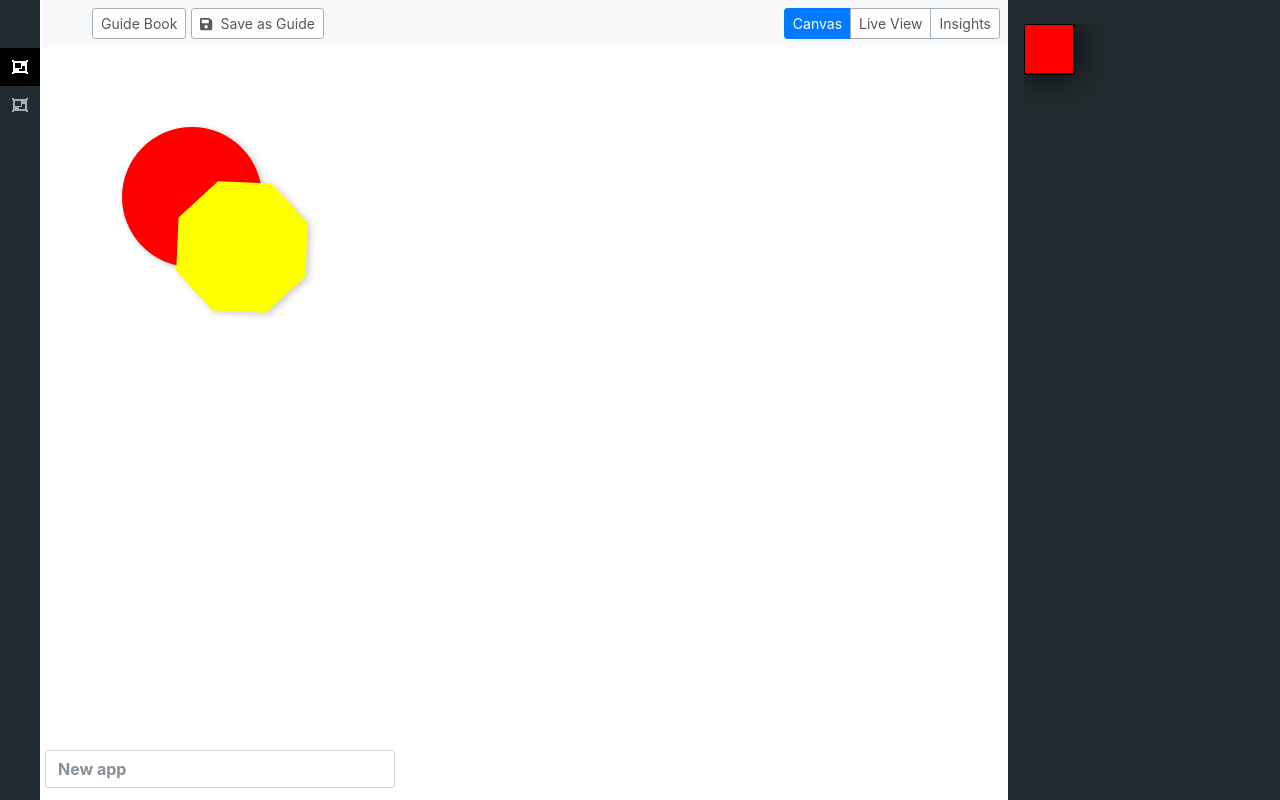
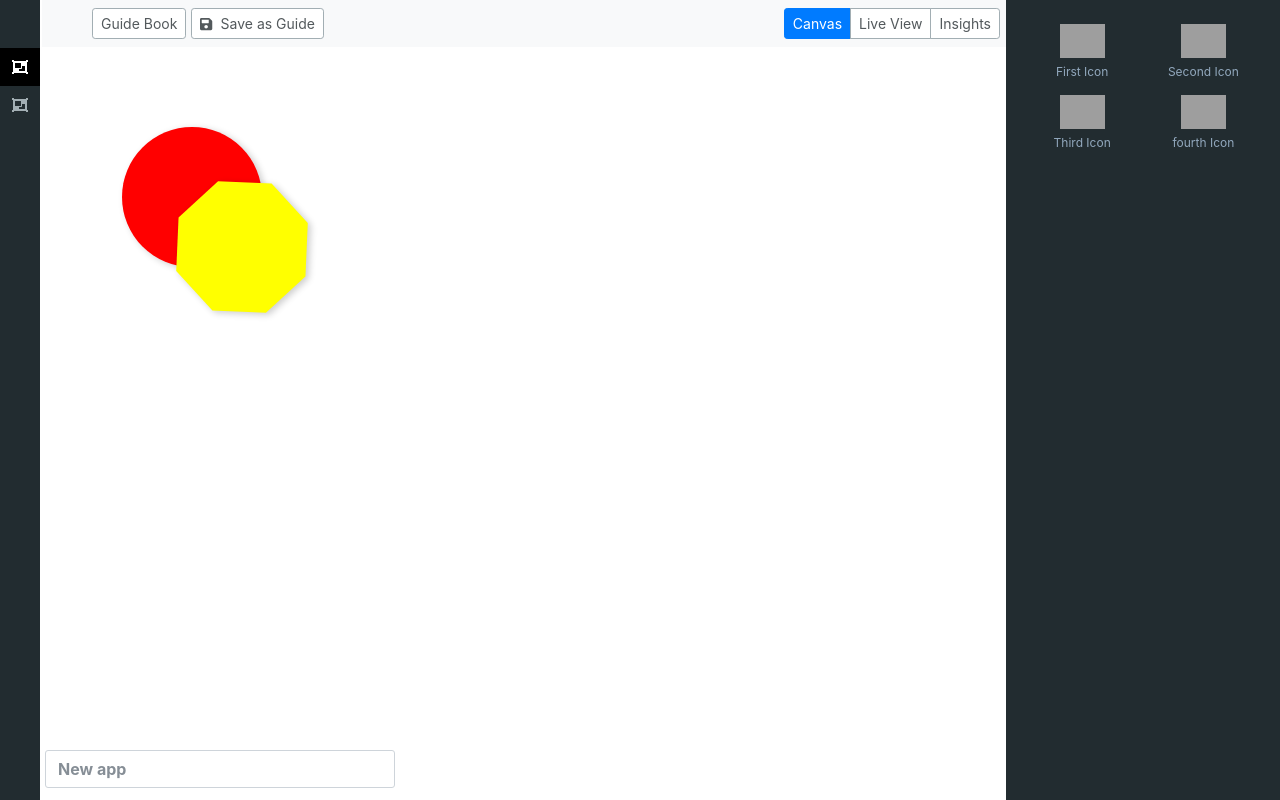
Before and after one commit to rluena/konva-react, a React app: page / in a window 1280 px wide. Built offline with nearby package versions, Linux system fonts and the light colour scheme; grey boxes are pictures that could not be loaded.

Commit message:
Dragging component from image

```diff
--- a/src/components/Home.js
+++ b/src/components/Home.js
@@ -11,7 +11,6 @@ export default class Home extends Component {
       <div className="main-container">
         <LeftBar />
         <Canvas />
-        <RighBar />
       </div>
     )
   }
--- a/src/components/canvas/components/container.js
+++ b/src/components/canvas/components/container.js
@@ -2,6 +2,7 @@ import React, { Component } from 'react';
 import _ from 'lodash';
 import { Trigger, Condition } from './Lib';
 import Nav from '../../Nav';
+import RightBar from '../../rightbar';
 
 import Konva from 'konva';
 
@@ -28,11 +29,11 @@ export default class CanvasContainer extends Component {
   }
 
   createStage (container) {
-    const canvasWidth = window.innerWidth;
+    const canvasWidth = window.innerWidth - 260;
     const canvasHeight = window.innerHeight;
 
     const stage = new Konva.Stage({
-      container: 'container',
+      container: container,
       draggable: true,
       width: canvasWidth,
       height: canvasHeight
@@ -42,14 +43,11 @@ export default class CanvasContainer extends Component {
     const tempLayer = new Konva.Layer();
 
     _renderComponents(allComponents, layer);
-
     stage.add(layer);
     stage.add(tempLayer);
   }
 
   addComponent (type){
-    console.log("Adding component...");
-
     const obj = {
       type: type,
       props: {
@@ -57,15 +55,13 @@ export default class CanvasContainer extends Component {
         position: { x: 110, y: 0 }
       }
     }
-
-    // allComponents.push(obj);
-    // _renderComponents(allComponents);
   }
 
   render() {
     return (
       <div>
         <Nav addComponent = { type => this.addComponent(type) }/>
+        <RightBar />
         <div style={{ overflowY: "hidden", height: "92vh"}} id="container" ref={ ref => this.createStage(ref)}></div>
       </div>
     )
@@ -98,3 +94,21 @@ function _renderComponents(components, layer) {
       }
     });
 }
+
+function _createTempStage(container) {
+  const canvasWidth = 360;
+  const canvasHeight = window.innerHeight;
+
+  const stage = new Konva.Stage({
+    container: container,
+    // draggable: true,
+    width: canvasWidth,
+    height: canvasHeight
+  });
+
+  const  layer = new Konva.Layer();
+
+  layer.add(new Trigger('list', layer));
+
+  const tempLayer = new Konva.Layer();
+}
--- a/src/components/canvas/index.js
+++ b/src/components/canvas/index.js
@@ -1,6 +1,7 @@
 import React, { Component } from 'react';
 
 import CanvasContainer from './components/container';
+import RightBar from '../rightbar';
 
 export default class Canvas extends Component {
   constructor() {
--- a/src/components/rightbar/index.js
+++ b/src/components/rightbar/index.js
@@ -1,75 +1,47 @@
 import React, { Component } from 'react';
 import { Stage, Layer, Rect, Text } from 'react-konva';
+import Konva from 'konva';
 
 export default class RightBar extends Component {
-
   createScene(container) {
-    const stage = new Konva.Stage({
-      container: container,
-      width: 240,
-      height: 500,
+    const tempStage = new Konva.Stage({
+      container,
+      width: window.innerWidth,
+      height: window.innerHeight
     });
 
-    const layer = new Konva.Layer();
-    const rect = new Konva.Rect({
-      x: 0,
-      y: 0,
-      width : 50,
-      height : 50,
-      fill: 'red',
-      stroke: 'black',
-      shadowBlur : 40,
-      draggable : true
+    const stage = new Konva.Stage({
+      container,
+      height: window.innerHeight,
+      width: 220,
+      draggable: false
     });
 
-    const circle = new Konva.Circle({
-      x: stage.getWidth() / 2,
-      y: stage.getHeight() / 2,
-      radius: 70,
-      fill: 'red',
-      stroke: 'black',
-      strokeWidth: 4
-    })
+    const  layer = new Konva.Layer();
+    const tempLayer = new Konva.Layer();
 
-    layer.add(rect);
+    _renderComponents(components, layer, tempLayer);
+
     stage.add(layer);
-
-    circle.on('dragstart', () => {
-      circle.stopDrag();
-
-      const clone = circle.clone({
-        x : 1,
-        y : 1
-      });
-
-      clone.off('dragstart');
-
-      layer.add(clone);
-      clone.startDrag();
-    });
-
-    rect.on('dragstart', () => {
-      console.log("Drag almost started!")
-      rect.stopDrag();
-
-      const clone = rect.clone({
-        x : 1,
-        y : 1
-      });
-
-      clone.off('dragstart');
-
-      layer.add(clone);
-      clone.startDrag();
-    });
-
+    stage.add(tempLayer);
   }
 
   render() {
     return (
       <div className="sidebar rightbar">
         <div className="sidebar-components">
-         <div id="canvas-container" ref={ ref => this.createScene(ref)}></div>
+          {
+            components.map((component, i) => {
+              return <a key={ i }href="javascript:void(0)" className="draggable-item">
+                      <article>
+                        <figure onDragStart = { () => console.log("Has been dragged!")}>
+                          <img ref="draggable-img" onMouseDown = { (ref) => _draggimage(ref)} onDrag = {() => console.log("Dragging stated!") } className="component-icon" src={ component.src } />
+                          <figcaption>{ component.name }</figcaption>
+                        </figure>
+                      </article>
+                    </a>
+            })
+          }
         </div>
       </div>
     )
@@ -78,8 +50,106 @@ export default class RightBar extends Component {
 
 
 const components = [
-  { name: "First Icon", icon: "fa fa-envelope fa-3x", src: "http://coinpot.co/img/coin/bitcoincash/icon.png"},
-  { name: "Second Icon", icon: "fa fa-envelope fa-3x", src: "http://coinpot.co/img/coin/bitcoincash/icon.png"},
-  { name: "Third Icon", icon: "fa fa-envelope fa-3x", src: "http://coinpot.co/img/coin/bitcoincash/icon.png"},
-  { name: "fourth Icon", icon: "fa fa-envelope fa-3x", src: "http://coinpot.co/img/coin/bitcoincash/icon.png"}
+  { id: "12", type: "condition", name: "First Icon", icon: "fa fa-envelope fa-3x", src: "http://coinpot.co/img/coin/bitcoincash/icon.png", pos: {x: 15, y:20 }},
+  { id: "13", type: "trigger", name: "Second Icon", icon: "fa fa-envelope fa-3x", src: "http://coinpot.co/img/coin/bitcoincash/icon.png", pos: {x: 15, y:20 }},
+  { id: "14", type: "condition", name: "Third Icon", icon: "fa fa-envelope fa-3x", src: "http://coinpot.co/img/coin/bitcoincash/icon.png", pos: {x: 15, y:20 }},
+  { id: "15", type: "trigger", name: "fourth Icon", icon: "fa fa-envelope fa-3x", src: "http://coinpot.co/img/coin/bitcoincash/icon.png", pos: {x: 15, y:20 }}
 ]
+
+function _renderComponents(components, layer, tempLayer) {
+  _.each(components, (component, i) => {
+    const { pos } = component;
+
+    if(component.type === 'trigger'){
+      const rect = new Konva.Rect({
+        width: 60,
+        height: 60,
+        x: pos.x,
+        y: pos.y,
+        fill: 'red',
+        draggable: true
+      });
+
+      layer.add(rect);
+
+      rect.on('mouseenter', function() {
+        this.moveToTop();
+        layer.draw();
+      })
+    }
+
+    if(component.type === "condition") {
+      const circle = new Konva.Circle({
+        radius: 35,
+        x: pos.x,
+        y: pos.y,
+        fill: 'green',
+        draggable: true,
+      });
+
+      layer.add(circle);
+
+      circle.on("mouseenter", function() {
+        this.moveToTop();
+        layer.draw();
+      });
+
+      // circle.on("dragstart", function() {
+      //   this.moveTo(tempLayer);
+      //   layer.draw();
+      // });
+    }
+
+  });
+}
+
+
+
+// Dragging image around
+function _draggimage(el) {
+  let selected = null;
+  let mouseX = 0;
+  let mouseY = 0;
+  let posX = 36;
+  let posY = 0;
+
+  _dragInit(el.target)
+
+  function _dragInit(element) {
+    selected = element.cloneNode(true);
+    selected.style.width = 45 + 'px';
+    selected.style.height = 45 + 'px';
+  }
+
+  function _moveElement(e) {
+    mouseX = document.all ? window.event.clientX : e.pageX;
+    mouseY = document.all ? window.event.clientY : e.pageY;
+
+
+    if(selected !== null) {
+      selected.style.position = "absolute";
+      selected.style.left = (mouseX - posX) + 'px';
+      selected.style.top = (mouseY - posY) + 'px';
+
+      document.body.appendChild(selected);
+    }
+  }
+
+  // TODO: Adding component when dropping offset is 637 else animate to the original position
+  function _dropElement() {
+      selected.parentNode.removeChild(selected);
+      selected = null;
+  }
+
+  document.onmousemove = _moveElement;
+  document.onmouseup = _dropElement;
+  selected.ondragstart = function() {
+    return false;
+  }
+
+}
+
+
+function _addComponent() {
+  console.log("Component will be added!");
+}
--- a/src/style/_sidebars.scss
+++ b/src/style/_sidebars.scss
@@ -47,6 +47,7 @@
       text-decoration: none;
       display: inline-block;
       text-align: center;
+      position: relative;
       width: 50%;
 
       &:active,
@@ -58,6 +59,16 @@
       span {
         font-size: 18px;
         text-align: center;
+      }
+
+      .draggable-icon {
+        height: 80px;
+        width: 80px;
+        position: absolute;
+        z-index: 1;
+        left: 9px;
+        top: 0;
+        background: "red";
       }
     }
 
```
